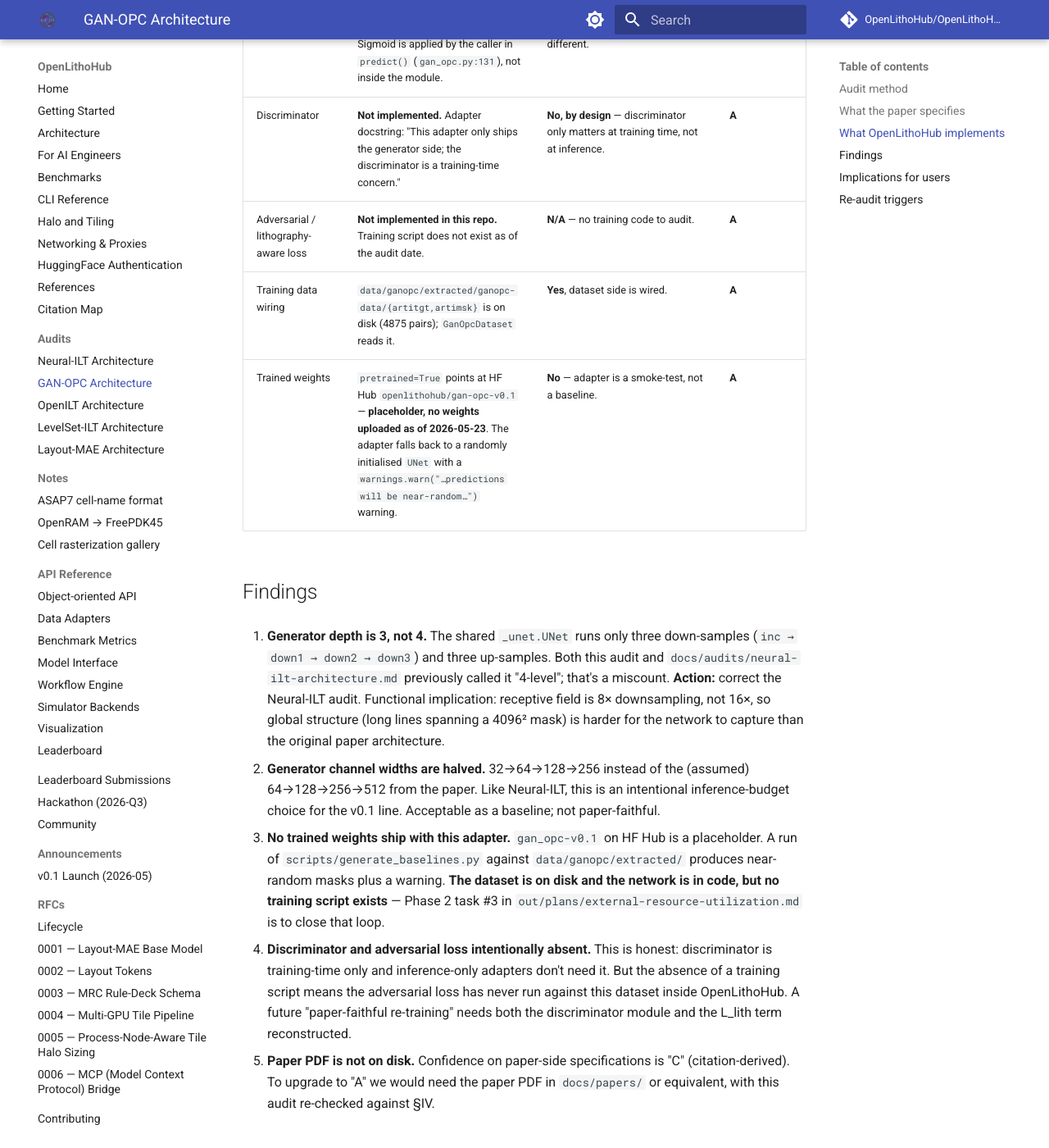
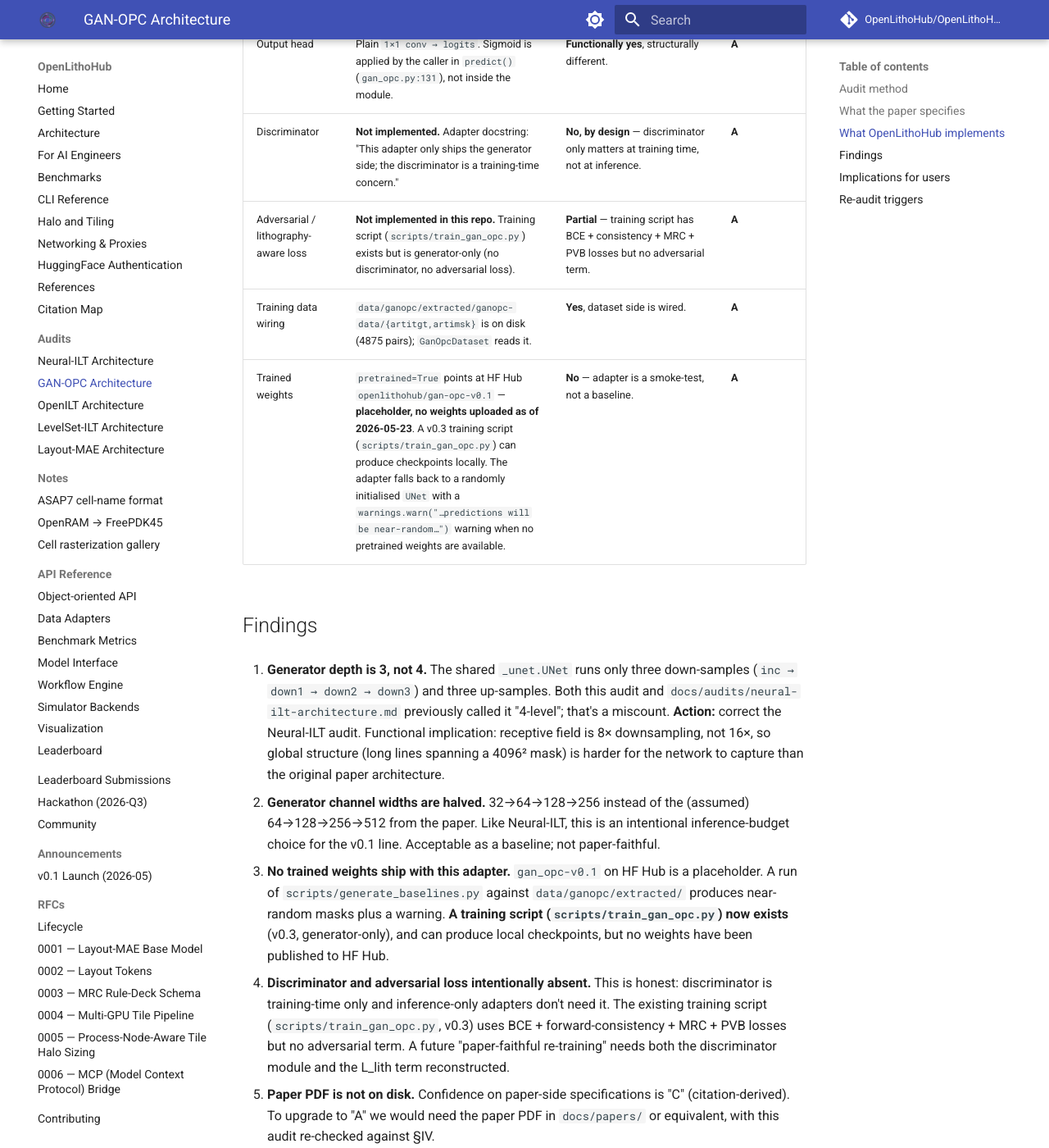
Before and after one commit to OpenLithoHub/OpenLithoHub, an MkDocs documentation site: the page built from docs/audits/gan-opc-architecture.md, in a window 1280 px wide and 1400 px high, scrolled down 2086 px. Shown: the whole window at 82% size. Built offline with MkDocs 1.6.1 and Material for MkDocs 9.7.7, drawn with Linux system fonts in a browser that asks for light colours; comment, search, counter and statistics services are not loaded; some of the changed text lies outside the part shown.

Commit message:
fix(docs): correct v0.2 baseline params and stale audit claims
- scripts/train_gan_opc.py: BN-drift guard comment falsely stated
  v0.2 used px=4/512²; actual v0.2 was px=8/256²/Hopkins/lambda_mrc=1.0.
  Also clarify the px<=5 gate rationale (exclude Run D, not calibration).
- docs/audits/gan-opc-architecture.md: four places claimed "no training
  script exists" which is stale since v0.2/v0.3. Updated to reflect
  generator-only training script availability.
- tests/scripts/test_train_gan_opc_v03.py: clarify resize-mode test comment.

Co-Authored-By: Claude Opus 4.7 <noreply@anthropic.com>

```diff
--- a/docs/audits/gan-opc-architecture.md
+++ b/docs/audits/gan-opc-architecture.md
@@ -40,9 +40,9 @@ Confidence: the items below marked **C** (citation-derived) are taken from the d
 | Normalisation | BatchNorm after each conv (`_unet.py:16,19`). | Likely yes (paper does not strongly specify, and BN is the defacto choice for U-Nets of this era). | **A** for code, **C** for paper match |
 | Output head | Plain `1×1 conv → logits`. Sigmoid is applied by the caller in `predict()` (`gan_opc.py:131`), not inside the module. | **Functionally yes**, structurally different. | **A** |
 | Discriminator | **Not implemented.** Adapter docstring: "This adapter only ships the generator side; the discriminator is a training-time concern." | **No, by design** — discriminator only matters at training time, not at inference. | **A** |
-| Adversarial / lithography-aware loss | **Not implemented in this repo.** Training script does not exist as of the audit date. | **N/A** — no training code to audit. | **A** |
+| Adversarial / lithography-aware loss | **Not implemented in this repo.** Training script (`scripts/train_gan_opc.py`) exists but is generator-only (no discriminator, no adversarial loss). | **Partial** — training script has BCE + consistency + MRC + PVB losses but no adversarial term. | **A** |
 | Training data wiring | `data/ganopc/extracted/ganopc-data/{artitgt,artimsk}` is on disk (4875 pairs); `GanOpcDataset` reads it. | **Yes**, dataset side is wired. | **A** |
-| Trained weights | `pretrained=True` points at HF Hub `openlithohub/gan-opc-v0.1` — **placeholder, no weights uploaded as of 2026-05-23**. The adapter falls back to a randomly initialised `UNet` with a `warnings.warn("…predictions will be near-random…")` warning. | **No** — adapter is a smoke-test, not a baseline. | **A** |
+| Trained weights | `pretrained=True` points at HF Hub `openlithohub/gan-opc-v0.1` — **placeholder, no weights uploaded as of 2026-05-23**. A v0.3 training script (`scripts/train_gan_opc.py`) can produce checkpoints locally. The adapter falls back to a randomly initialised `UNet` with a `warnings.warn("…predictions will be near-random…")` warning when no pretrained weights are available. | **No** — adapter is a smoke-test, not a baseline. | **A** |
 
 ## Findings
 
@@ -50,16 +50,16 @@ Confidence: the items below marked **C** (citation-derived) are taken from the d
 
 2. **Generator channel widths are halved.** 32→64→128→256 instead of the (assumed) 64→128→256→512 from the paper. Like Neural-ILT, this is an intentional inference-budget choice for the v0.1 line. Acceptable as a baseline; not paper-faithful.
 
-3. **No trained weights ship with this adapter.** `gan_opc-v0.1` on HF Hub is a placeholder. A run of `scripts/generate_baselines.py` against `data/ganopc/extracted/` produces near-random masks plus a warning. **The dataset is on disk and the network is in code, but no training script exists** — Phase 2 task #3 in `out/plans/external-resource-utilization.md` is to close that loop.
+3. **No trained weights ship with this adapter.** `gan_opc-v0.1` on HF Hub is a placeholder. A run of `scripts/generate_baselines.py` against `data/ganopc/extracted/` produces near-random masks plus a warning. **A training script (`scripts/train_gan_opc.py`) now exists** (v0.3, generator-only), and can produce local checkpoints, but no weights have been published to HF Hub.
 
-4. **Discriminator and adversarial loss intentionally absent.** This is honest: discriminator is training-time only and inference-only adapters don't need it. But the absence of a training script means the adversarial loss has never run against this dataset inside OpenLithoHub. A future "paper-faithful re-training" needs both the discriminator module and the L_lith term reconstructed.
+4. **Discriminator and adversarial loss intentionally absent.** This is honest: discriminator is training-time only and inference-only adapters don't need it. The existing training script (`scripts/train_gan_opc.py`, v0.3) uses BCE + forward-consistency + MRC + PVB losses but no adversarial term. A future "paper-faithful re-training" needs both the discriminator module and the L_lith term reconstructed.
 
 5. **Paper PDF is not on disk.** Confidence on paper-side specifications is "C" (citation-derived). To upgrade to "A" we would need the paper PDF in `docs/papers/` or equivalent, with this audit re-checked against §IV.
 
 ## Implications for users
 
 - **Comparing to Yang2018 numbers:** Don't. The shipped adapter has no weights and the generator is shallower + narrower than the paper. Cite the paper for *lineage*, not for *expected metric*.
-- **Training your own GAN-OPC inside OpenLithoHub:** the U-Net is here and the dataset is on disk, but you'll need to write the discriminator + adversarial loop yourself. Track progress under `out/plans/external-resource-utilization.md` task #3.
+- **Training your own GAN-OPC inside OpenLithoHub:** the U-Net is here, the dataset is on disk, and a generator-only training script (`scripts/train_gan_opc.py`) is available. To match the paper you'll need to add the discriminator + adversarial loop yourself.
 - **Citation hygiene:** when reporting results from this adapter, cite both `Yang2018_GANOPC` (architecture lineage) **and** the v0.1 weights tag (model-size disclosure). If running without weights, do not cite Yang2018 at all — there is no paper-derived signal in the output.
 
 ## Re-audit triggers
```
Also changed, not shown: 2 other files.
